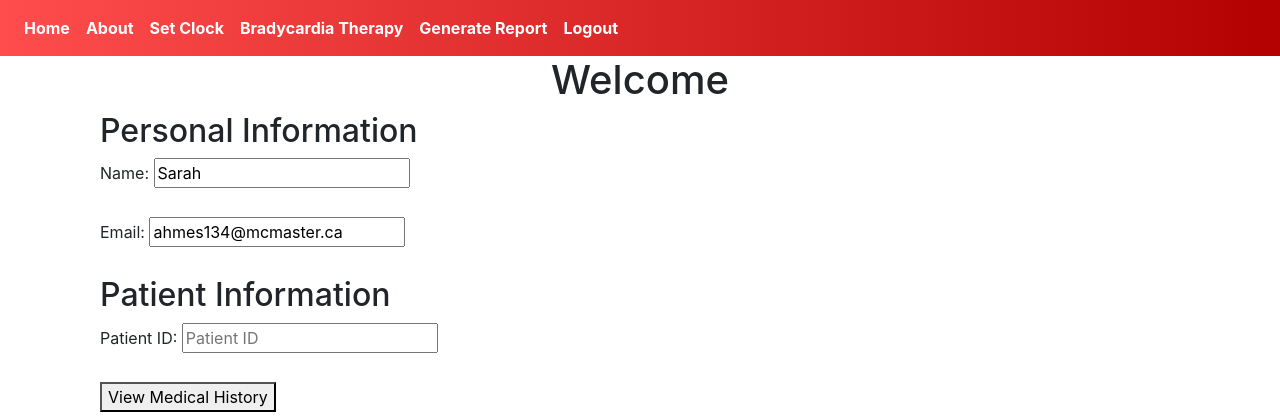
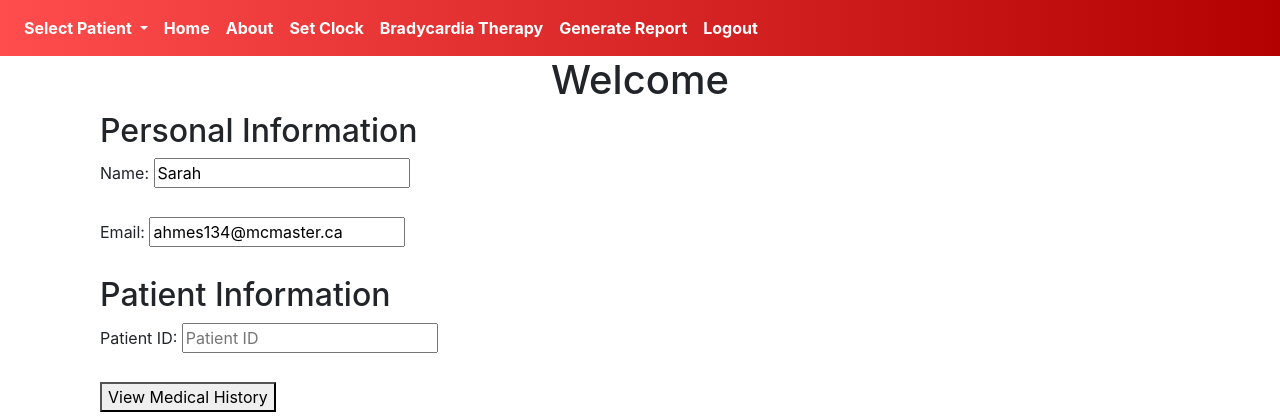
Before and after one commit to icaicarus/Pacemaker, a Flask app: page /about in a window 1280 px wide. Shown: the top 420 px of the page. Run offline with Flask 3, Linux system fonts and the light colour scheme; a user stored in the database is signed in; some libraries are stand-ins or nearby versions.

Commit message:
select patient

```diff
--- a/website/templates/base.html
+++ b/website/templates/base.html
@@ -55,6 +55,28 @@
       <div class="collapse navbar-collapse" id="navbar">
         <div class="navbar-nav">
           {% if user.is_authenticated %}
+                 <!-- Dropdown for selecting different patients (First item in the navbar) -->
+                 <li class="nav-item dropdown">
+                  <a
+                    class="nav-link dropdown-toggle"
+                    href="#"
+                    id="patientsDropdown"
+                    role="button"
+                    data-toggle="dropdown"
+                    aria-haspopup="true"
+                    aria-expanded="false"
+                  >
+                    Select Patient
+                  </a>
+                  <div class="dropdown-menu" aria-labelledby="patientsDropdown">
+                    <!-- Dynamically list patients here -->
+                    <a class="dropdown-item" href="/patient/1">Patient 1</a>
+                    <a class="dropdown-item" href="/patient/2">Patient 2</a>
+                    <a class="dropdown-item" href="/patient/3">Patient 3</a>
+                    <!-- Add more patients as needed -->
+                  </div>
+                </li>
+
           <a class="nav-item nav-link" id="home" href="/">Home</a>
           <a class="nav-item nav-link" id="about" href="/about">About</a>
           <a class="nav-item nav-link" id="set_clock" href="/set-clock"
```
Also changed, not shown: instance/database.db.
